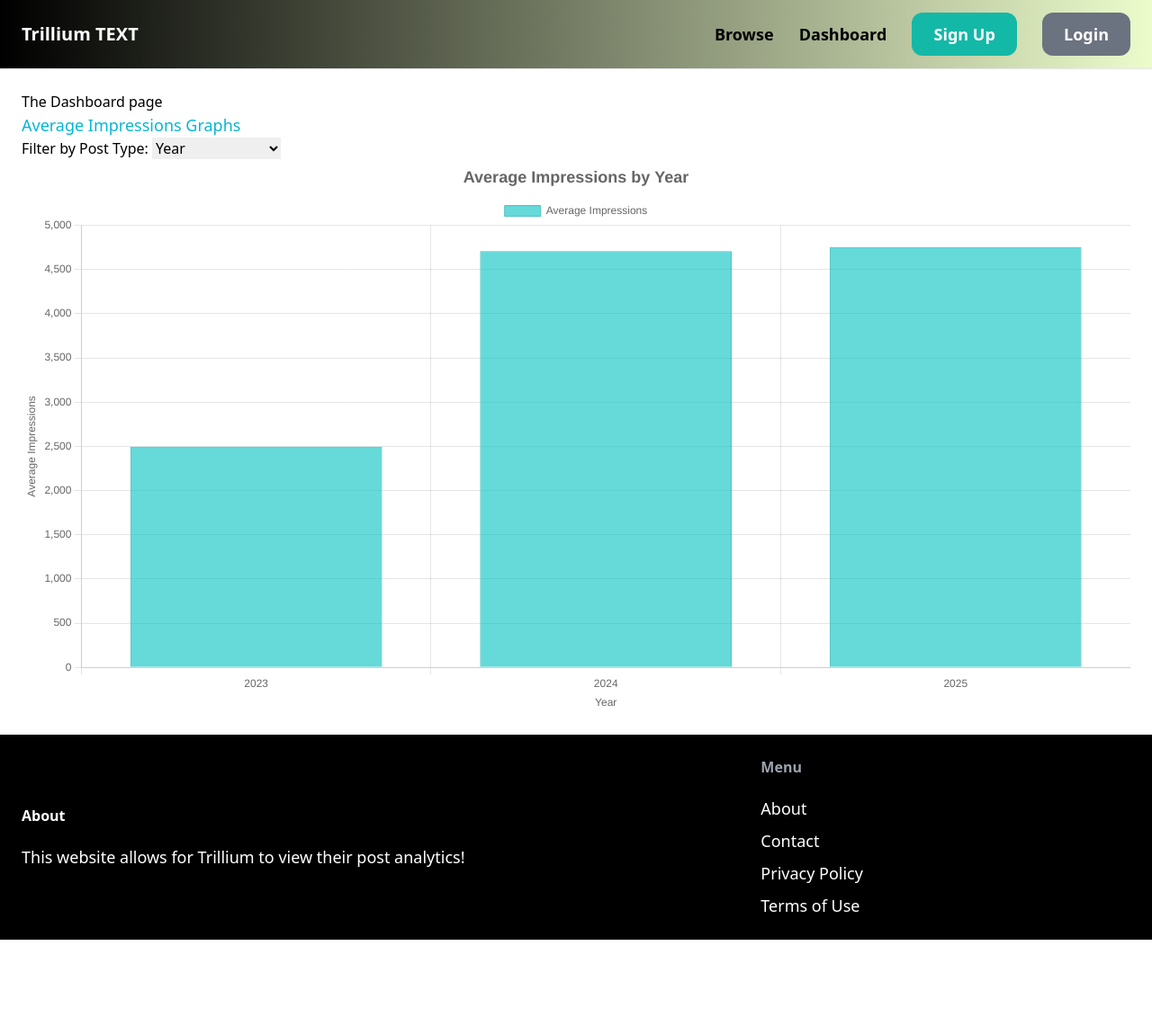
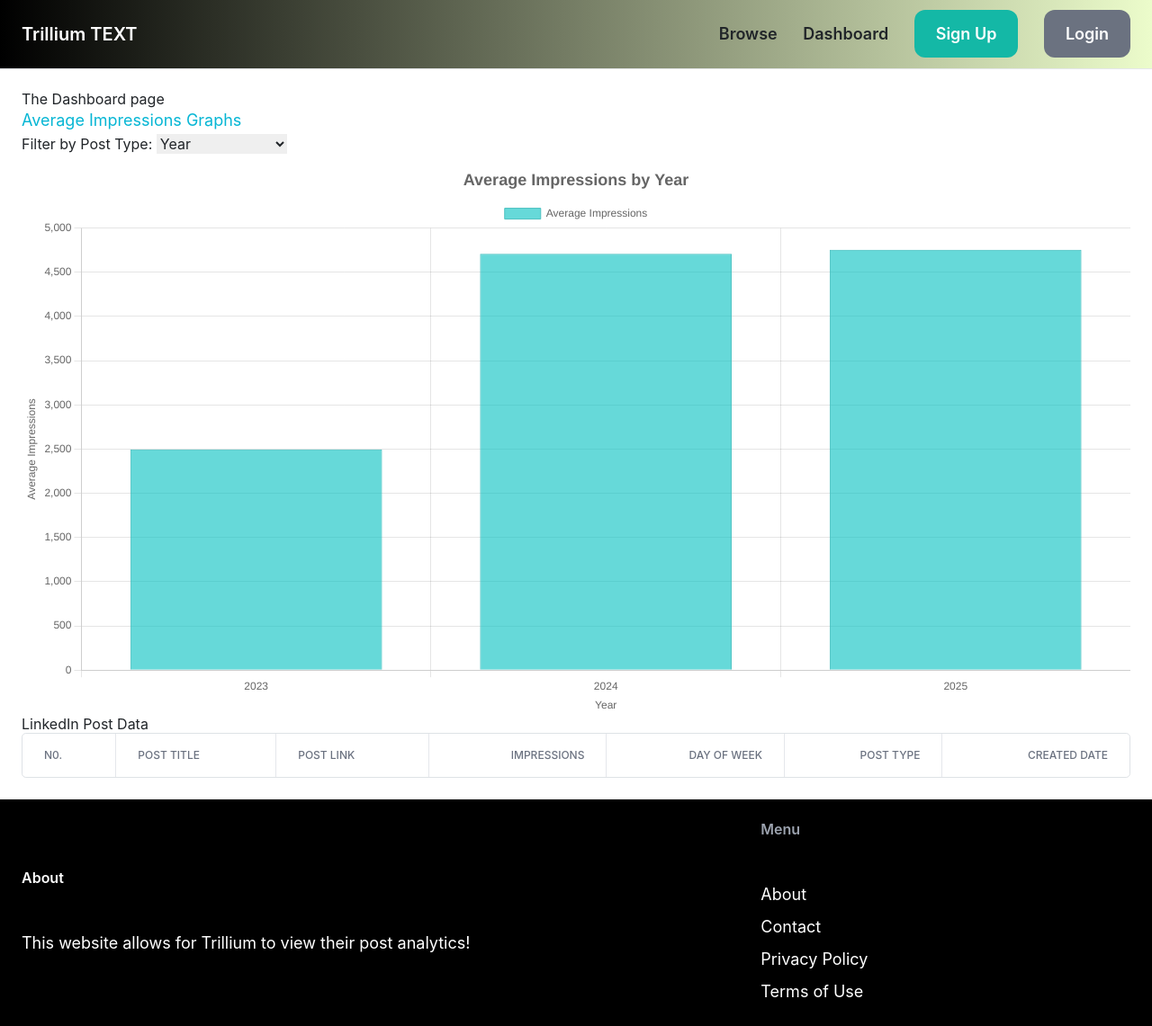
Before and after one commit to Licheng-Fang-Git/Analytics-Project, a Django app: page /dashboard/ in a window 1280 px wide. Shown: the whole page at 90% size. Before the commit the page ends 1045 px from the top, so only its background shows below. Run offline with Django 4.2, Linux system fonts and the light colour scheme; data comes from the database, SQL or seed files in the repository; lists and menus that the app fills with data are empty; some libraries are stand-ins or nearby versions.

Commit message:
When a bar is clicked a dataframe pops up.

```diff
--- a/analyticsproject/app/settings.py
+++ b/analyticsproject/app/settings.py
@@ -11,6 +11,7 @@ https://docs.djangoproject.com/en/4.2/ref/settings/
 """
 
 from pathlib import Path
+import os
 
 # Build paths inside the project like this: BASE_DIR / 'subdir'.
 BASE_DIR = Path(__file__).resolve().parent.parent
@@ -56,7 +57,7 @@ ROOT_URLCONF = 'app.urls'
 TEMPLATES = [
     {
         'BACKEND': 'django.template.backends.django.DjangoTemplates',
-        'DIRS': [],
+        'DIRS': [os.path.join(BASE_DIR, 'templates')],
         'APP_DIRS': True,
         'OPTIONS': {
             'context_processors': [
--- a/analyticsproject/app/urls.py
+++ b/analyticsproject/app/urls.py
@@ -16,7 +16,7 @@ Including another URLconf
 """
 from django.contrib import admin
 from django.urls import path
-from core.views import index, contact, dashboard, chart_data, create_tables
+from core.views import index, contact, dashboard, chart_data, table_data
 
 urlpatterns = [
     path('admin/', admin.site.urls),
@@ -24,5 +24,5 @@ urlpatterns = [
     path("contact/", contact, name='contact' ),
     path("dashboard/", dashboard, name ='dashboard'),
     path("api/chart_data/", chart_data, name='chart_data'),
-    path("api/table_data/", create_tables, name='table_data')
+    path("api/table_data/", table_data, name='table_data')
 ]
--- a/analyticsproject/core/templates/core/base.html
+++ b/analyticsproject/core/templates/core/base.html
@@ -8,6 +8,7 @@
         <meta name="description" content="">
         <meta name="viewport" content="width=device-width, initial-scale=1">
         <link rel="stylesheet" href="">
+        <link rel="stylesheet" href="https://stackpath.bootstrapcdn.com/bootstrap/4.5.2/css/bootstrap.min.css">
         <script src ="https://cdn.tailwindcss.com"></script>
         <script src="https://cdn.jsdelivr.net/npm/chart.js"></script>
     </head>
--- a/analyticsproject/core/templates/core/dashboard.html
+++ b/analyticsproject/core/templates/core/dashboard.html
@@ -20,6 +20,45 @@
 
     <canvas id="impressionsChart"></canvas>
 
+    <h3>LinkedIn Post Data </h3>
+    {% comment %} <div class='overflow-x-auto rounded-lg shadow-md'>
+        <table class='min-w-full divide-y divide-gray-200 dark:divide-neutral-700' id='dataTable' >
+            <thead class = 'bg-gray-50'>
+                <tr class = 'divide-y divide-gray-200'>
+                    <th scope="col" class="px-6 py-3 text-start text-xs font-medium text-gray-500 uppercase dark:text-neutral-500">No.</th>
+                    <th scope="col" class="px-6 py-3 text-start text-xs font-medium text-gray-500 uppercase dark:text-neutral-500">Post Title</th>
+                    <th scope="col" class="px-6 py-3 text-start text-xs font-medium text-gray-500 uppercase dark:text-neutral-500">Post Link</th>
+                    <th scope="col" class="px-6 py-3 text-start text-xs font-medium text-gray-500 uppercase dark:text-neutral-500">Impressions</th>
+                </tr>
+            </thead>
+            <tbody class="divide-y divide-gray-200 dark:divide-neutral-700" >
+            </tbody>
+        </table>
+    </div> {% endcomment %}
+
+    <div class="flex flex-col">
+    <div class="-m-1.5 overflow-x-auto">
+        <div class="p-1.5 min-w-full inline-block align-middle">
+        <div class="border border-gray-200 rounded-lg overflow-hidden dark:border-neutral-700">
+            <table class="min-w-full divide-y divide-gray-200 dark:divide-neutral-700", id = 'dataTable'>
+            <thead>
+                <tr class="divide-x divide-gray-200 dark:divide-neutral-700">
+                <th scope="col" class="px-6 py-3 text-start text-xs font-medium text-gray-500 uppercase dark:text-neutral-500">N0.</th>
+                <th scope="col" class="px-6 py-3 text-start text-xs font-medium text-gray-500 uppercase dark:text-neutral-500">Post Title</th>
+                <th scope="col" class="px-6 py-3 text-start text-xs font-medium text-gray-500 uppercase dark:text-neutral-500">Post Link</th>
+                <th scope="col" class="px-6 py-3 text-end text-xs font-medium text-gray-500 uppercase dark:text-neutral-500">Impressions</th>
+                <th scope="col" class="px-6 py-3 text-end text-xs font-medium text-gray-500 uppercase dark:text-neutral-500">Day of Week</th>
+                <th scope="col" class="px-6 py-3 text-end text-xs font-medium text-gray-500 uppercase dark:text-neutral-500">Post Type</th>
+                <th scope="col" class="px-6 py-3 text-end text-xs font-medium text-gray-500 uppercase dark:text-neutral-500">Created Date</th>
+                </tr>
+            </thead>
+            <tbody class="divide-y divide-gray-200 dark:divide-neutral-700">
+            </tbody>
+            </table>
+        </div>
+        </div>
+    </div>
+    </div>
     <script>
         let chart = null;
 
@@ -122,13 +161,54 @@
         }
 
         function showDataFrame(chosen_x, showXVal){
-
+            console.log(chosen_x, showXVal)
             const url = `{% url 'table_data' %}?filter_by=${[chosen_x, showXVal]}`;
             fetch(url)
+                .then(response => {
+                    return response.text();
+                })
+                .then(data => {
+                    loadData(JSON.parse(data));
+                })
+                .catch(error => {
+                console.error('Error fetching data:', error);
+                });
 
         }
 
+        async function loadData(data){
+            const apiData = JSON.parse(data);
+
+            console.log(typeof apiData)
+            console.log(apiData)
+            const tbody = document.querySelector("#dataTable tbody");
+            tbody.innerHTML = '';
+            apiData.forEach((row, i) => {
+                tbody.innerHTML +=`
+                <tr class="divide-x divide-gray-200 dark:divide-neutral-700">
+                    <td class = "px-6 py-4 whitespace-nowrap text-sm font-medium text-gray-800">${i+1}</td>
+                    <td class = "px-6 py-4 whitespace-nowrap text-sm text-gray-800" >
+                        <p class = "truncate max-w-xs">
+                            ${row.post_title}
+                        </p>
+                    </td>
+                    <td><a href="${row.post_link}" target='_blank' class="underline text-blue-600 hover:text-blue-800 visited:text-purple-600">Link</td>
+                    <td class = "px-6 py-4 whitespace-nowrap text-sm text-gray-800">${row.impressions}</td>
+                    <td class = "px-6 py-4 whitespace-nowrap text-sm text-gray-800">${row.day_of_week}</td>
+                    <td class = "px-6 py-4 whitespace-nowrap text-sm text-gray-800">${row.type_of_post}</td>
+                    <td class = "px-6 py-4 whitespace-nowrap text-sm text-gray-800">${to_date(row.created_date).substring(3)}</td>
+                </tr>`;
+
+            });
+        }
+
+        function to_date(millisecondNum){
+            const newDate = new Date(millisecondNum);
+            return newDate.toDateString() ;
+        }
+
         load_graph('year')
+        {% comment %} document.addEventListener("DOMContentLoaded", loadData); {% endcomment %}
 
     </script>
 
--- a/analyticsproject/core/views.py
+++ b/analyticsproject/core/views.py
@@ -1,8 +1,12 @@
+from datetime import datetime
 from django.shortcuts import render
 from django.db.models import Avg
 from .models import LinkedInPost
 import pandas as pd
 from django.http import JsonResponse
+from django import template
+import json
+from django.template.response import TemplateResponse
 
 # Create your views here.
 def index(request):
@@ -42,19 +46,36 @@ def chart_data(request):
     }
     return JsonResponse(chart_data)
 
-def create_tables(request):
+
+def table_data(request):
     filter_by = request.GET.get('filter_by', '')
     comma_idx = filter_by.find(',')
-    if filter_by != '':
+    all_posts = LinkedInPost.objects.values()
+    df = pd.DataFrame(list(all_posts))
+
+    print(df['time_of_posting'].head)
+
+    if filter_by != '' and "," in filter_by:
         chosen_x = filter_by[:comma_idx]
         label_x = filter_by[comma_idx+1:]
-        data = LinkedInPost.objects.values()
-        df = pd.DataFrame(data)
-        filtered_df = df[df[chosen_x] == int(label_x)].copy()
-        print(filtered_df[chosen_x])
 
+        if label_x == 'true':
+            filtered_df = df[df[chosen_x] == True].copy()
+        elif label_x == 'false':
+            filtered_df = df[df[chosen_x] == False].copy()
+        elif ':' in label_x:
+            filtered_df = df[df[chosen_x] == datetime.strptime(label_x, "%H:%M:%S").time()].copy()
+        else:
+            try:
+                filtered_df = df[df[chosen_x] == int(label_x)].copy()
+            except:
+                filtered_df = df[df[chosen_x] == label_x].copy()
+    else:
+        filtered_df = df.copy()
 
-    table_data = {
-        'data': [1,2,3]
-    }
-    return JsonResponse(table_data)
+    df_to_render = filtered_df[
+        ['post_title','post_link', 'impressions', 'day_of_week', 'type_of_post', 'created_date']
+        ].copy()
+
+    table_data = df_to_render.to_json(orient='records')
+    return JsonResponse(table_data, safe=False)
```
Also changed, not shown: 1 other file.
